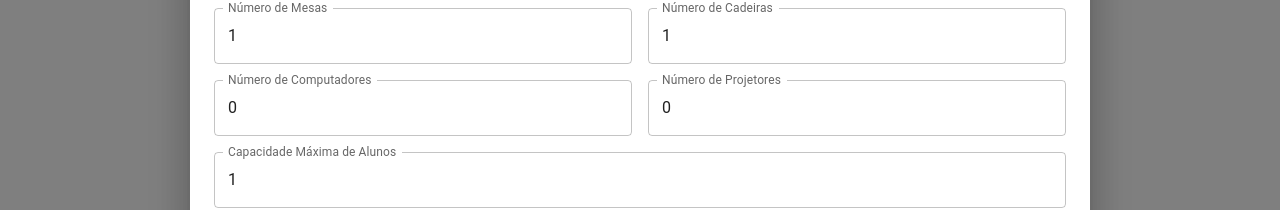
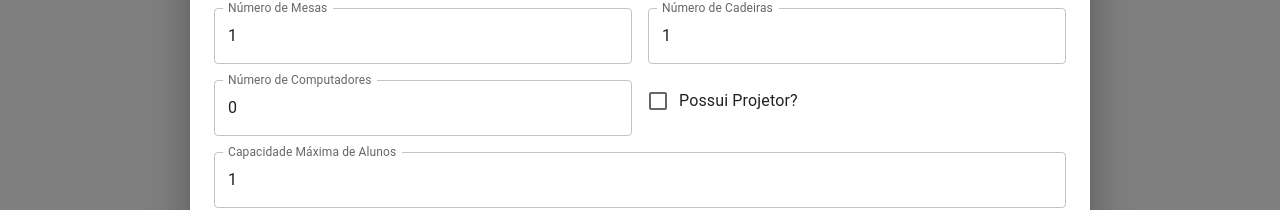
Before and after one commit to EndrioAlberton/sala-manager-web, a React (Vite) app: page / in a window 1280 px wide. Both pictures are taken after a click on the button "NOVA SALA". Shown: the part 370-580 px from the top of the page. Built offline with nearby package versions, Linux system fonts and the light colour scheme; no server answers.

Commit message:
chore: change send type from number to boolean

```diff
--- a/src/components/ClassroomForm.tsx
+++ b/src/components/ClassroomForm.tsx
@@ -9,6 +9,8 @@ import {
   Button,
   TextField,
   Grid,
+  Checkbox,
+  FormControlLabel,
   Alert
 } from '@mui/material';
 import { classroomSchema, ClassroomFormData } from '../schemas/classroomSchema';
@@ -41,7 +43,7 @@ export function ClassroomForm({ open, onClose, classroom, onSuccess }: Classroom
       desks: 1,
       chairs: 1,
       computers: 0,
-      projectors: 0,
+      hasProjector: false,
       maxStudents: 1
     }
   });
@@ -54,7 +56,7 @@ export function ClassroomForm({ open, onClose, classroom, onSuccess }: Classroom
       setValue('desks', classroom.desks);
       setValue('chairs', classroom.chairs);
       setValue('computers', classroom.computers || 0);
-      setValue('projectors', classroom.hasProjector ? 1 : 0);
+      setValue('hasProjector', classroom.hasProjector ? true : false);
       setValue('maxStudents', classroom.maxStudents);
     } else {
       reset();
@@ -66,15 +68,23 @@ export function ClassroomForm({ open, onClose, classroom, onSuccess }: Classroom
     setError('');
 
     try {
+      const formattedData = {
+        ...data,
+        hasProjector: data.hasProjector === true,
+      };
+
       if (classroom) {
-        await classroomService.update(classroom.id, data);
+        await classroomService.update(classroom.id, formattedData);
       } else {
-        await classroomService.create(data);
+        await classroomService.create(formattedData);
       }
       onSuccess();
       onClose();
       reset();
     } catch (err: any) {
+      console.error('Erro ao enviar dados:', err.response?.data || err);
+      console.log('Editando sala com ID:', classroom?.id);
+      console.log('Dados enviados:', JSON.stringify(data, null, 2));
       setError(err.response?.data?.message || 'Erro ao salvar sala. Tente novamente.');
     } finally {
       setIsLoading(false);
@@ -154,13 +164,15 @@ export function ClassroomForm({ open, onClose, classroom, onSuccess }: Classroom
               />
             </Grid>
             <Grid item xs={12} sm={6}>
-              <TextField
-                fullWidth
-                type="number"
-                label="Número de Projetores"
-                {...register('projectors', { valueAsNumber: true })}
-                error={!!errors.projectors}
-                helperText={errors.projectors?.message}
+              <FormControlLabel
+                control={
+                  <Checkbox
+                    {...register('hasProjector')}
+                    onChange={(e) => setValue('hasProjector', e.target.checked)}
+                    color="primary"
+                  />
+                }
+                label="Possui Projetor?"
               />
             </Grid>
             <Grid item xs={12}>
--- a/src/schemas/classroomSchema.ts
+++ b/src/schemas/classroomSchema.ts
@@ -20,9 +20,7 @@ export const classroomSchema = z.object({
     .min(0, 'Número de computadores deve ser maior ou igual a 0')
     .max(50, 'Número de computadores deve ser menor ou igual a 50')
     .optional(),
-  projectors: z.number()
-    .min(0, 'Número de projetores deve ser maior ou igual a 0')
-    .max(5, 'Número de projetores deve ser menor ou igual a 5')
+    hasProjector: z.boolean()
     .optional(),
   maxStudents: z.number()
     .min(1, 'Capacidade máxima deve ser maior que 0')
```
